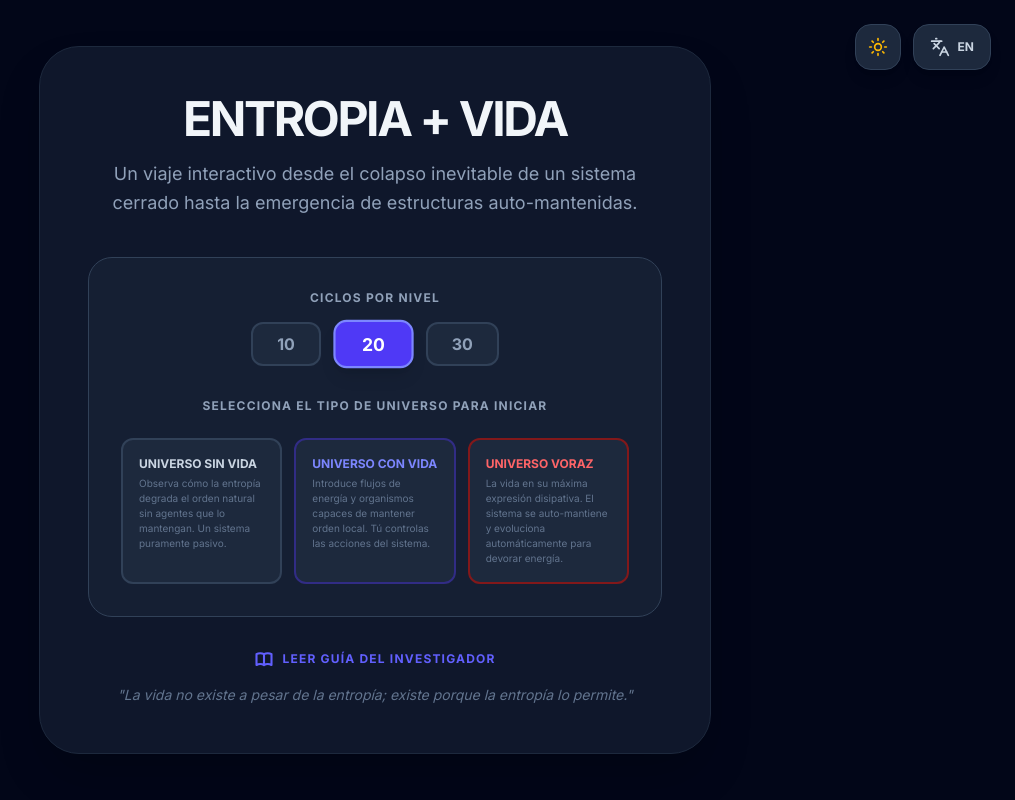
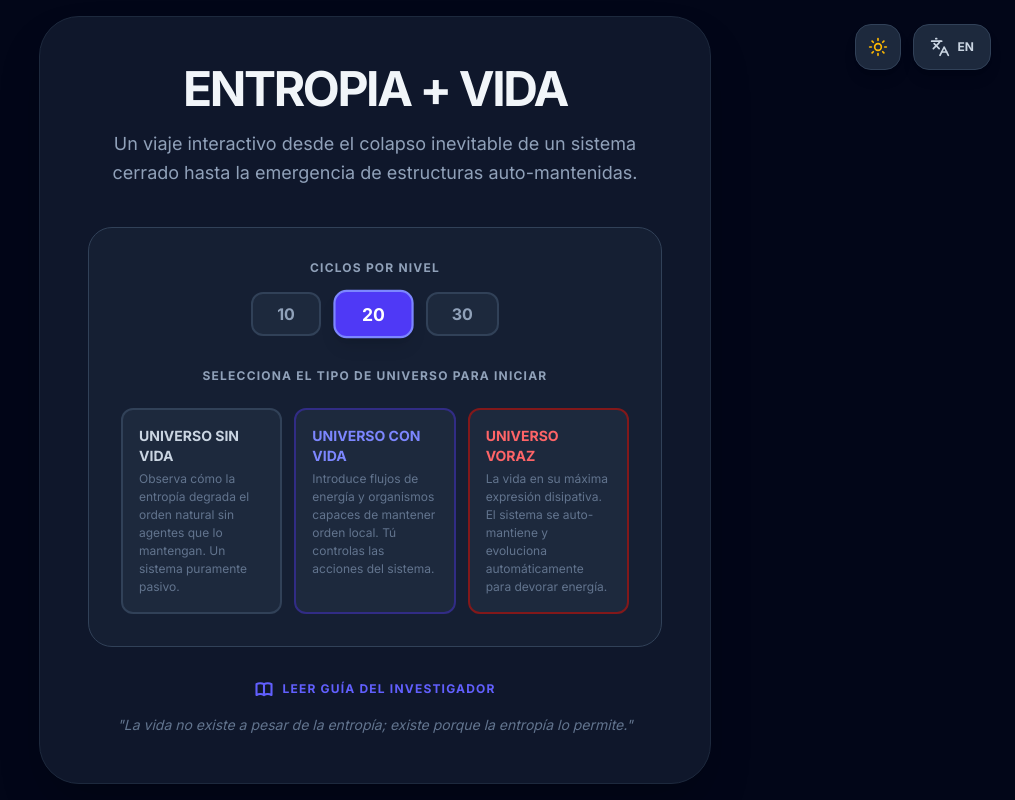
Before and after one commit to genbiodiv/entropia3, a React (Vite) app: page / in a window 1280 px wide. Shown: the whole page, without its empty margins (265-1280 px from the left). Built offline with nearby package versions, Linux system fonts and the light colour scheme.

Commit message:
feat: Update app title and adjust text sizes
Updates the main application title in index.html and refactors the text sizes for the game mode buttons in Splash.tsx to improve readability across different screen sizes.

```diff
--- a/components/Splash.tsx
+++ b/components/Splash.tsx
@@ -64,22 +64,22 @@ const Splash: React.FC<SplashProps> = ({ state, onStart, onOpenDocs, onToggleLan
               onClick={() => onStart('lifeless', cycles)}
               className={`group p-4 border-2 rounded-xl text-left transition-all hover:shadow-lg flex flex-col ${state.isDarkMode ? 'bg-slate-800 border-slate-700 hover:border-slate-500' : 'bg-white border-slate-200 hover:border-slate-400'}`}
             >
-              <h3 className={`font-black text-[10px] md:text-xs mb-1 uppercase group-hover:text-indigo-400 ${state.isDarkMode ? 'text-slate-300' : 'text-slate-800'}`}>{t.lifelessUniverse}</h3>
-              <p className="text-[9px] md:text-[10px] text-slate-500 leading-normal flex-1">{t.lifelessDesc}</p>
+              <h3 className={`font-black text-xs md:text-sm mb-1 uppercase group-hover:text-indigo-400 ${state.isDarkMode ? 'text-slate-300' : 'text-slate-800'}`}>{t.lifelessUniverse}</h3>
+              <p className="text-[10px] md:text-xs text-slate-500 leading-normal flex-1">{t.lifelessDesc}</p>
             </button>
             <button
               onClick={() => onStart('with-life', cycles)}
               className={`group p-4 border-2 rounded-xl text-left transition-all hover:shadow-lg flex flex-col ${state.isDarkMode ? 'bg-slate-800 border-indigo-900 hover:border-indigo-500' : 'bg-white border-indigo-200 hover:border-indigo-500'}`}
             >
-              <h3 className={`font-black text-[10px] md:text-xs mb-1 uppercase group-hover:text-indigo-400 ${state.isDarkMode ? 'text-indigo-400' : 'text-indigo-700'}`}>{t.withLifeUniverse}</h3>
-              <p className="text-[9px] md:text-[10px] text-slate-500 leading-normal flex-1">{t.withLifeDesc}</p>
+              <h3 className={`font-black text-xs md:text-sm mb-1 uppercase group-hover:text-indigo-400 ${state.isDarkMode ? 'text-indigo-400' : 'text-indigo-700'}`}>{t.withLifeUniverse}</h3>
+              <p className="text-[10px] md:text-xs text-slate-500 leading-normal flex-1">{t.withLifeDesc}</p>
             </button>
             <button
               onClick={() => onStart('voracious', cycles)}
               className={`group p-4 border-2 rounded-xl text-left transition-all hover:shadow-lg flex flex-col ${state.isDarkMode ? 'bg-slate-800 border-red-900 hover:border-red-500' : 'bg-white border-red-200 hover:border-red-500'}`}
             >
-              <h3 className={`font-black text-[10px] md:text-xs mb-1 uppercase group-hover:text-red-400 ${state.isDarkMode ? 'text-red-400' : 'text-red-700'}`}>{t.voraciousUniverse}</h3>
-              <p className="text-[9px] md:text-[10px] text-slate-500 leading-normal flex-1">{t.voraciousDesc}</p>
+              <h3 className={`font-black text-xs md:text-sm mb-1 uppercase group-hover:text-red-400 ${state.isDarkMode ? 'text-red-400' : 'text-red-700'}`}>{t.voraciousUniverse}</h3>
+              <p className="text-[10px] md:text-xs text-slate-500 leading-normal flex-1">{t.voraciousDesc}</p>
             </button>
           </div>
         </div>
--- a/index.html
+++ b/index.html
@@ -4,7 +4,7 @@
 <head>
     <meta charset="UTF-8">
     <meta name="viewport" content="width=device-width, initial-scale=1.0">
-    <title>Orden, Entropía y Persistencia</title>
+    <title>ENTROPIA + VIDA</title>
     <script src="https://cdn.jsdelivr.net/npm/chart.js"></script>
     <script src="https://cdn.jsdelivr.net/npm/marked/marked.min.js"></script>
     <link href="https://fonts.googleapis.com/css2?family=Inter:wght@400;600;700&display=swap" rel="stylesheet">
```
